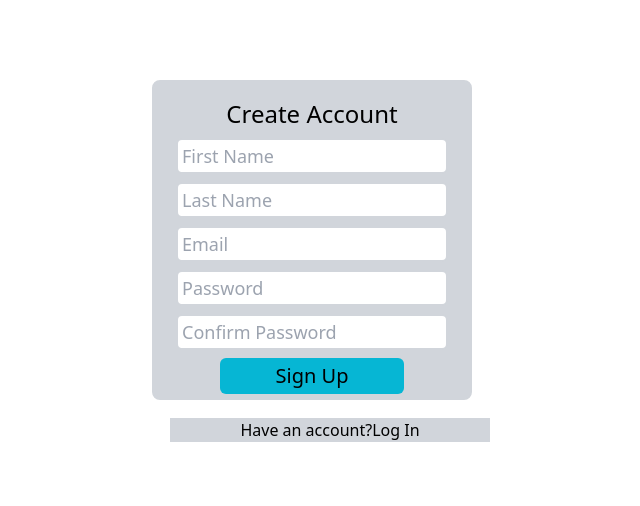
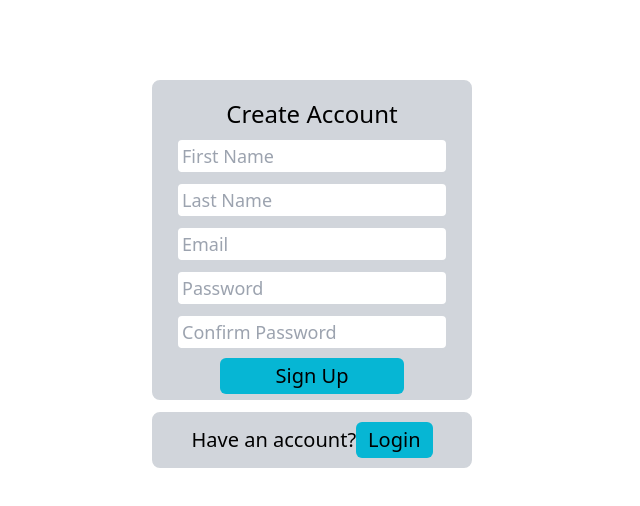
Before and after one commit to Leestan360/modern_movers-frontend, a React (Create React App) app: page / in a window 1280 px wide. Shown: the top 506 px of the page, without its empty margins (328-968 px from the left). Built offline with nearby package versions, Linux system fonts and the light colour scheme.

Commit message:
Style the signup form

```diff
--- a/src/components/User.js
+++ b/src/components/User.js
@@ -59,8 +59,10 @@ function User() {
   }
 
   return (
-    <div className="border-solid mt-20 mx-auto p-4 h-80 w-80 border-2 rounded-lg border-gray-300 bg-gray-300 text-center">
-      <form onSubmit={handleSubmit} className="">
+    <div >
+      <form
+        className="border-solid mt-20 mx-auto p-4 h-80 w-80 border-2 rounded-lg border-gray-300 bg-gray-300 text-center"
+        onSubmit={handleSubmit}>
         <h2 className="text-2xl mx-auto text-center">Create Account</h2>
         <input
           className="border-solid mt-2 mx-auto p-1 h-9 border-2 rounded-md border-gray-300 text-lg outline-none"
@@ -112,12 +114,16 @@ function User() {
           className="border-solid rounded-md items-center text-xl p-1 px-14 h-9 w-78 my-2 mx-auto bg-cyan-500"
           type="submit">Sign Up</button>
       </form>
-      <p className="bg-gray-300 w-80 mt-4">
+      <p
+      className="border-solid mt-3 text-xl mx-auto p-2 h-14 w-80 border-2 rounded-lg border-gray-300 bg-gray-300 text-center"
+      >
         Have an account?
         {/* <Link
           to="/login" */}
         {/* > */}
-          Log In
+          <button
+          className="border-solid rounded-md items-center text-xl p-1 px-3 mx-2 mx-auto bg-cyan-500"
+          >Login</button>
         {/* </Link> */}
       </p>
     </div>
```
